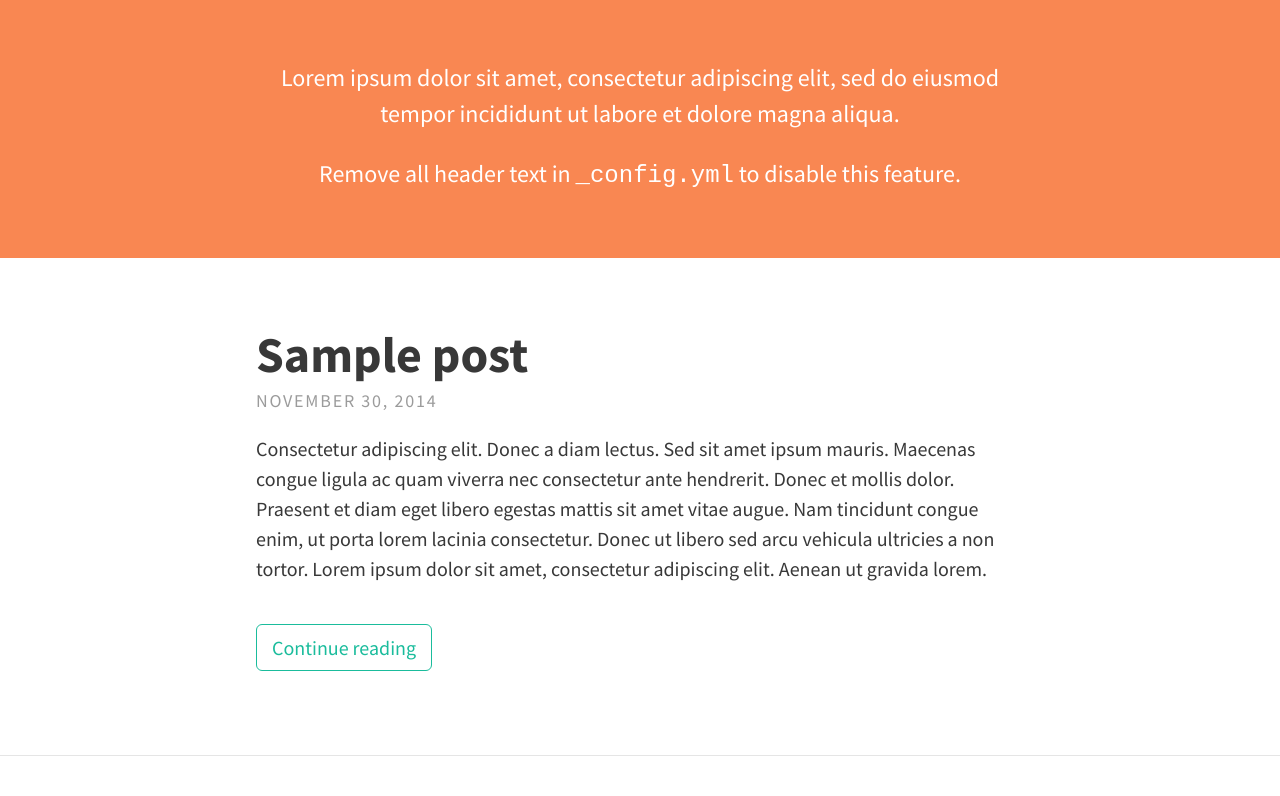
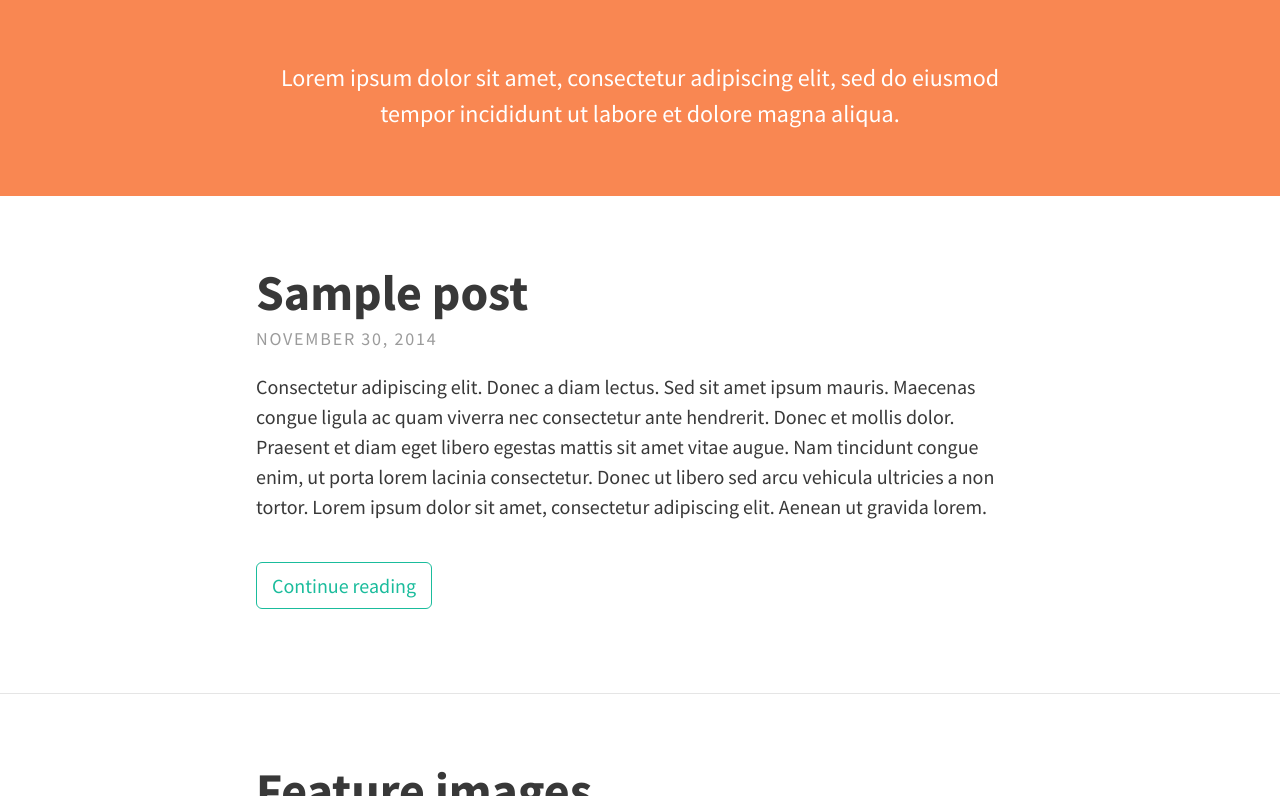
Before and after one commit to gignar/gignar, a Jekyll site: the page built from index.html, in a window 1280 px wide and 900 px high, cut to the strip 104-900 px from the top of the window. Built offline with Jekyll 4.4.1, drawn with Linux system fonts in a browser that asks for light colours; nearby versions of some CDN libraries; the list of posts is cut into pages by our own code.

Commit message:
Config info updates

```diff
--- a/_config.yml
+++ b/_config.yml
@@ -1,6 +1,6 @@
 # SITE CONFIGURATION
 baseurl: "" # the subpath of your site, e.g. /blog/
-url: "http://example.com" # the base hostname & protocol for your site
+url: "http://oliverjam.es" # the base hostname & protocol for your site
 
 # THEME-SPECIFIC CONFIGURATION
 theme:
@@ -8,13 +8,12 @@
   title: Type Theme
   avatar: avatar.png
   gravatar: # email md5 hash
-  description: "A website with blog posts, and pages." # used by search engines
+  description: "A website with blog posts and pages." # used by search engines
 
   # Header and footer text
   header_text: >
      <p>Lorem ipsum dolor sit amet, consectetur adipiscing elit, sed do eiusmod tempor incididunt ut labore et dolore magna aliqua.</p>
 
-     <p>Remove all header text in <code>_config.yml</code> to disable this feature.</p>
   footer_text: >
    Powered by <a href="http://jekyllrb.com">Jekyll</a> with <a href="https://rohanchandra.github.io/project/type.html">Type Theme</a>
 
@@ -26,7 +25,7 @@
   dribbble:
   facebook:
   flickr:
-  github: "rohanchandra/type-theme"
+  github: "gignar"
   google_plus:
   instagram:
   linkedin:  # full URL
@@ -36,7 +35,7 @@
   stack_exchange:  # full URL
   steam:
   tumblr:
-  twitter: "twitter"
+  twitter:
   wordpress:
   youtube:
 
```
